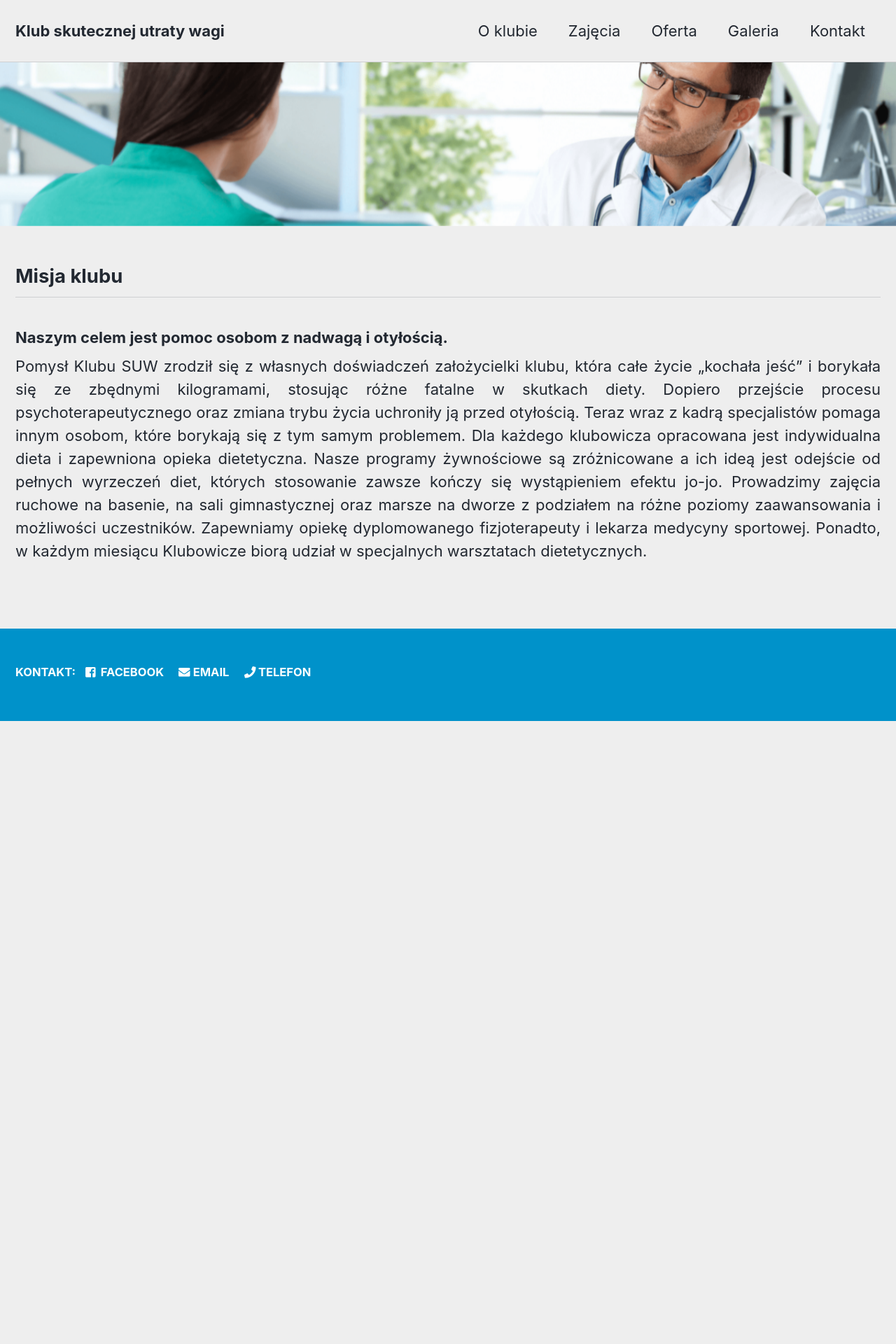
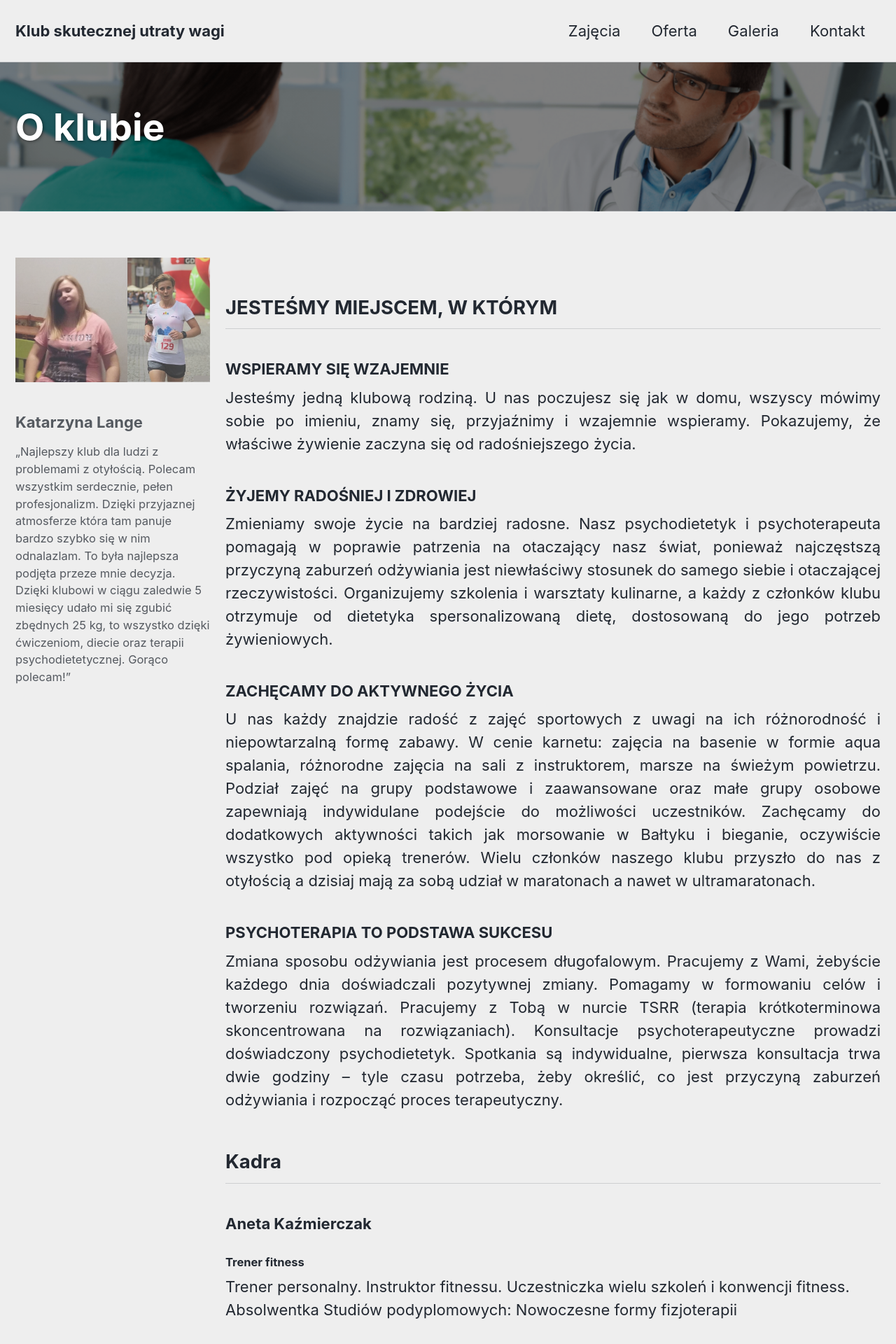
Before and after one commit to PiotrowskiD/PiotrowskiD.github.io, a Jekyll site: the page built from index.md, in a window 1280 px wide. Shown: the top 1920 px of the page at 70% size. Built offline with Jekyll 4.4.1, drawn with Linux system fonts in a browser that asks for light colours; cached includes are drawn as plain includes; nearby versions of some CDN libraries; the list of posts is cut into pages by our own code; our own code applies the rules of GitHub Pages for plain Markdown files; before the commit the page ends 1030 px from its top, so only the background shows below that; some of the changed text lies outside the part shown.

Commit message:
unstick sidebar and change index

```diff
--- a/_data/navigation.yml
+++ b/_data/navigation.yml
@@ -1,7 +1,5 @@
 # main links
 main:
-  - title: "O klubie"
-    url: https://PiotrowskiD.github.io/o-klubie/
   - title: "Zajęcia"
     url: https://PiotrowskiD.github.io/zajecia/
   - title: "Oferta"
--- a/_includes/sidebar.html
+++ b/_includes/sidebar.html
@@ -1,5 +1,5 @@
 {% if page.author_profile or layout.author_profile or page.sidebar %}
-  <div class="sidebar sticky">
+  <div class="sidebar">
   {% if page.author_profile or layout.author_profile %}{% include author-profile.html %}{% endif %}
   {% if page.sidebar %}
     {% for s in page.sidebar %}
--- a/_sass/minimal-mistakes/_sidebar.scss
+++ b/_sass/minimal-mistakes/_sidebar.scss
@@ -25,14 +25,6 @@
 
     &:hover {
       opacity: 1;
-    }
-
-    &.sticky {
-      overflow-y: auto;
-      /* calculate height of nav list
-         viewport height - nav height - masthead x-padding
-      */
-      height: calc(100vh - #{$nav-height} - 2em);
     }
   }
 
@@ -85,8 +77,7 @@
 
     &.sticky {
       @include clearfix();
-      position: -webkit-sticky;
-      position: sticky;
+
       top: 2em;
       float: right;
     }
--- a/assets/js/_main.js
+++ b/assets/js/_main.js
@@ -31,11 +31,12 @@
         ? $(window).width() > 1024 // width should match $large Sass variable
         : !$(".author__urls-wrapper button").is(":visible");
     if (show) {
+      //fix more
       // fix
-      $(".sidebar").addClass("sticky");
+      //$(".sidebar").addClass("sticky");
     } else {
       // unfix
-      $(".sidebar").removeClass("sticky");
+      //$(".sidebar").removeClass("sticky");
     }
   };
 
--- a/index.md
+++ b/index.md
@@ -1,26 +1,70 @@
 ---
 
-layout: splash
-author_profile: true
+layout: single
+title: O klubie
+classes: wide
 header:
-  image: /assets/images/lekarz2.png
-excerpt:   "Pomoc osobom z nadwagą i otyłością. Opieka trenerów, dietetyka, psychoterapeuty i fizjoterapeuty. W klubie prowadzone są: aqua aerobik (ćwiczenia w wodzie), ćwiczenia fitness z instruktorem, marsze na dworze oraz warsztaty dietetyczne. Psychoterapia dla osób z zaburzeniami odżywiania."
+  overlay_color: "#000"
+  overlay_filter: "0.5"
+  overlay_image: /assets/images/lekarz2.png
 author: Dagmara Piotrowska
+sidebar:
+  - title: "Katarzyna Lange"
+    image: /assets/images/kl.jpg
+    image_alt: "Katarzyna Lange"
+    text: „Najlepszy klub dla ludzi z problemami z otyłością. Polecam wszystkim serdecznie, pełen profesjonalizm. Dzięki przyjaznej atmosferze która tam panuje bardzo szybko się w nim odnalazlam. To była najlepsza podjęta przeze mnie decyzja. Dzięki klubowi w ciągu zaledwie 5 miesięcy udało mi się zgubić zbędnych 25 kg, to wszystko dzięki ćwiczeniom, diecie oraz terapii psychodietetycznej. Gorąco polecam!”
 ---
-## Misja klubu
-### Naszym celem jest pomoc osobom z nadwagą i otyłością.
-Pomysł Klubu SUW zrodził się z własnych doświadczeń założycielki klubu, która całe życie „kochała
-jeść” i borykała się ze zbędnymi kilogramami, stosując różne fatalne w
-skutkach diety. Dopiero przejście procesu psychoterapeutycznego oraz zmiana
-trybu życia uchroniły ją przed otyłością. Teraz wraz z kadrą specjalistów
-pomaga innym osobom, które borykają się z tym samym problemem. Dla
-każdego klubowicza opracowana jest indywidualna dieta i zapewniona opieka
-dietetyczna. Nasze programy żywnościowe są zróżnicowane a ich ideą jest
-odejście od pełnych wyrzeczeń diet, których stosowanie zawsze kończy się
-wystąpieniem efektu jo-jo. Prowadzimy zajęcia ruchowe na basenie, na sali
-gimnastycznej oraz marsze na dworze z podziałem na różne poziomy
-zaawansowania i możliwości uczestników. Zapewniamy opiekę
-dyplomowanego fizjoterapeuty i lekarza medycyny sportowej. Ponadto, w
-każdym miesiącu Klubowicze biorą udział w specjalnych warsztatach
-dietetycznych.
+
+## JESTEŚMY MIEJSCEM, W KTÓRYM
+### WSPIERAMY SIĘ WZAJEMNIE
+Jesteśmy jedną klubową rodziną. U nas poczujesz się jak w domu, wszyscy mówimy sobie po imieniu,
+znamy się, przyjaźnimy i wzajemnie wspieramy. Pokazujemy, że właściwe żywienie zaczyna się od
+radośniejszego życia.
 {: .text-justify}
+### ŻYJEMY RADOŚNIEJ I ZDROWIEJ
+Zmieniamy swoje życie na bardziej radosne. Nasz psychodietetyk i psychoterapeuta pomagają w
+poprawie patrzenia na otaczający nasz świat, ponieważ najczęstszą przyczyną zaburzeń odżywiania
+jest niewłaściwy stosunek do samego siebie i otaczającej rzeczywistości. Organizujemy szkolenia i
+warsztaty kulinarne, a każdy z członków klubu otrzymuje od dietetyka spersonalizowaną dietę,
+dostosowaną do jego potrzeb żywieniowych.
+{: .text-justify}
+### ZACHĘCAMY DO AKTYWNEGO ŻYCIA
+U nas każdy znajdzie radość z zajęć sportowych z uwagi na ich różnorodność i niepowtarzalną formę
+zabawy. W cenie karnetu: zajęcia na basenie w formie aqua spalania, różnorodne zajęcia na sali z
+instruktorem, marsze na świeżym powietrzu. Podział zajęć na grupy podstawowe i zaawansowane
+oraz małe grupy osobowe zapewniają indywidulane podejście do możliwości uczestników.
+Zachęcamy do dodatkowych aktywności takich jak morsowanie w Bałtyku i bieganie, oczywiście
+wszystko pod opieką trenerów. Wielu członków naszego klubu przyszło do nas z otyłością a dzisiaj
+mają za sobą udział w maratonach a nawet w ultramaratonach.
+{: .text-justify}
+### PSYCHOTERAPIA TO PODSTAWA SUKCESU
+Zmiana sposobu odżywiania jest procesem długofalowym. Pracujemy z Wami, żebyście każdego dnia
+doświadczali pozytywnej zmiany. Pomagamy w formowaniu celów i tworzeniu rozwiązań. Pracujemy
+z Tobą w nurcie TSRR (terapia krótkoterminowa skoncentrowana na rozwiązaniach). Konsultacje
+psychoterapeutyczne prowadzi doświadczony psychodietetyk. Spotkania są indywidualne, pierwsza
+konsultacja trwa dwie godziny – tyle czasu potrzeba, żeby określić, co jest przyczyną zaburzeń
+odżywiania i rozpocząć proces terapeutyczny.
+{: .text-justify}
+
+## Kadra
+
+### Aneta Kaźmierczak
+#### Trener fitness
+
+Trener personalny. Instruktor fitnessu. Uczestniczka wielu szkoleń i konwencji fitness. Absolwentka Studiów podyplomowych: Nowoczesne formy fizjoterapii
+
+### Paweł Jendrzejewski
+#### Fizjoterapeuta
+
+Trener i rehabilitant. Prowadzi rehabilitację kardiologiczną, pourazową, pooperacyjną i neurologiczną. Instruktor odnowy biologicznej, instruktor rekreacji ruchowej i ćwiczeń siłowych. Nauczyciel ćwiczeń korekcyjnych. Specjalista dietetyk.
+
+### Bożenna Zalewska- Flont
+#### Lekarz rehabilitant
+
+Lekarz specjalizujący się w krioterapii, terapii ruchowej i leczeniu otyłości, absolwent Akademii Medycznej i AWFiS. Posiada bogate doświadczenie w promocji zdrowia i ruchu. Jej motto życiowe to „Ruch zastąpi każdy lek, ale żaden lek nie zastąpi ruchu”. Osoba o ogromnych pokładach pozytywnej energii.
+
+### Dagmara Piotrowska
+#### Psychodietetyk, psychoterapeuta
+
+Ukończyła studia podyplomowe na SWPS w Sopocie kierunek Psychodietetyka, instruktor Professional Fitness Aqua i ratownik wodny. Pomysłodawczyni i założycielka Klubu, którego podstawę stanowiły jej własne doświadczenia i pragnienie niesienia pomocy innym.
+{: .text-justify}
```
Also changed, not shown: _pages/oferta.md (+1 -0 lines), _pages/zajecia.md (+1 -0 lines), assets/js/main.min.js.
